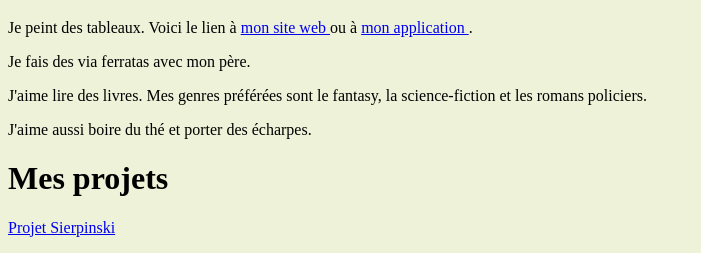
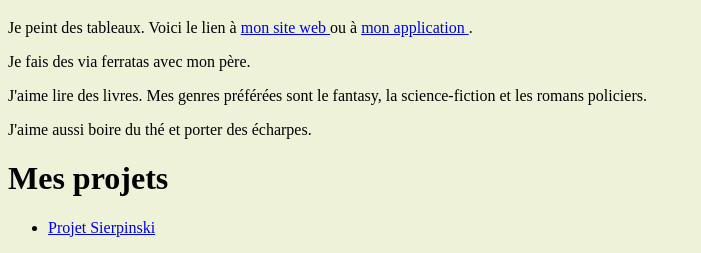
Before and after one commit to goldenarrow4free/goldenarrow4free.github.io, a plain HTML site: page index.html in a window 1280 px wide. Shown: the part 579-832 px from the top of the page, without its empty margins (0-701 px from the left). Drawn offline with Linux system fonts and the light colour scheme; files that its build step writes are made by us from their sources.

Commit message:
Update index.html

```diff
--- a/index.html
+++ b/index.html
@@ -21,6 +21,8 @@
     <p> J'aime lire des livres. Mes genres préférées sont le fantasy, la science-fiction et les romans policiers. </p>
     <p> J'aime aussi boire du thé et porter des écharpes. </p>
     <h1> Mes projets </h1>
-    <a href="../projets"> Projet Sierpinski </a>
+    <ul>
+      <li> <a href="../projets"> Projet Sierpinski </a> </li>
+    </ul>
   </body>
 </html>
```
